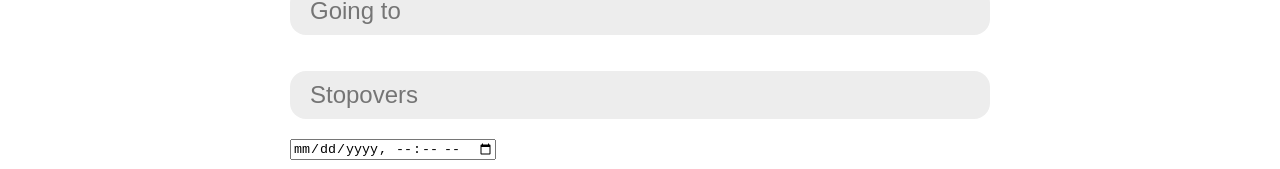
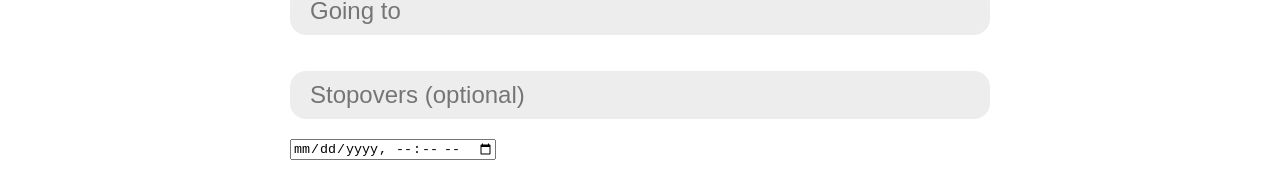
Before and after one commit to varunprabhakaran22/Hop-On, a React (Create React App) app in the folder public/: page /search/a/ride in a window 1280 px wide. Shown: the part 327-496 px from the top of the page. Built offline with nearby package versions, Linux system fonts and the light colour scheme.

Commit message:
updated the state

```diff
--- a/public/src/component/ShareRide.js
+++ b/public/src/component/ShareRide.js
@@ -67,7 +67,7 @@ class ShareRide extends Component{
                             <br />
                             <input type="text"
                                 className="frmField"
-                                placeholder="Stopovers"
+                                placeholder="Stopovers (optional) "
                                 name = "stopovers"
                                 value={this.state.stopovers}
                                 onChange = {event => this.handleChange(event)}
```
